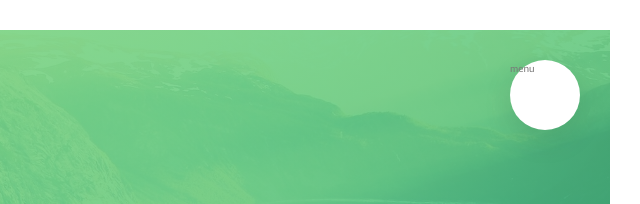
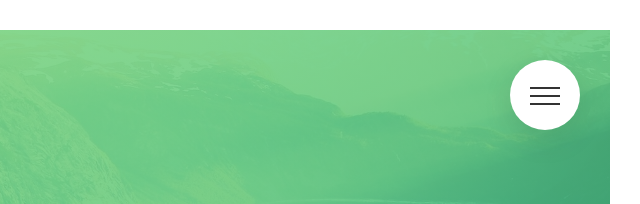
Before and after one commit to Daniel-1017/SASS, a website: page Natours/index.html in a window 1280 px wide. Shown: the top 204 px of the page, 640-1280 px from the left. Drawn offline with Linux system fonts and the light colour scheme.

Commit message:
building the navigation - part 3

```diff
--- a/Natours/index.html
+++ b/Natours/index.html
@@ -16,7 +16,9 @@
         <div class="navigation">
             <input type="checkbox" class="navigation__checkbox" id="navi-toggle">
 
-            <label for="navi-toggle" class="navigation__button">menu</label>
+            <label for="navi-toggle" class="navigation__button">
+                <span class="navigation__icon">&nbsp;</span>
+            </label>
 
             <div class="navigation__background">&nbsp;</div>
 
--- a/Natours/sass/layout/_navigation.scss
+++ b/Natours/sass/layout/_navigation.scss
@@ -13,8 +13,9 @@
         right: 6rem;
         border-radius: 50%;
         z-index: 2000;
-
+        text-align: center;
         box-shadow: 0 1rem 3rem rgba($color-black, .1);
+        cursor: pointer;
     }
 
     &__background {
@@ -84,6 +85,7 @@
         }
     }
 
+    // functionality
     &__checkbox:checked ~ &__background {
         transform: scale(80);
     }
@@ -93,4 +95,57 @@
         opacity: 1;
         width: 100%;
     }
+
+    // icon
+    &__icon {
+        position: relative;
+        margin-top: 3.5rem;
+
+        &,
+        &::before,
+        &::after {
+            width: 3rem;
+            height: 2px;
+            background-color: $color-grey-dark-3;
+            display: inline-block;
+        }
+
+        &::before,
+        &::after {
+            content: "";
+            position: absolute;
+            left: 0;
+            transition: all .2s;
+        }
+
+        &::before {
+            top: -.8rem;
+        }
+
+        &::after {
+            top: .8rem;
+        }
+    }
+
+    &__button:hover &__icon::before {
+        top: -1rem;
+    }
+
+    &__button:hover &__icon::after {
+        top: 1rem;
+    }
+
+    &__checkbox:checked + &__button &__icon {
+        background-color: transparent;
+    }
+
+    &__checkbox:checked + &__button &__icon::before {
+        top: 0;
+        transform: rotate(135deg);
+    }
+
+    &__checkbox:checked + &__button &__icon::after {
+        top: 0;
+        transform: rotate(-135deg);
+    }
 }
```
Also changed, not shown: Natours/css/style.css.
